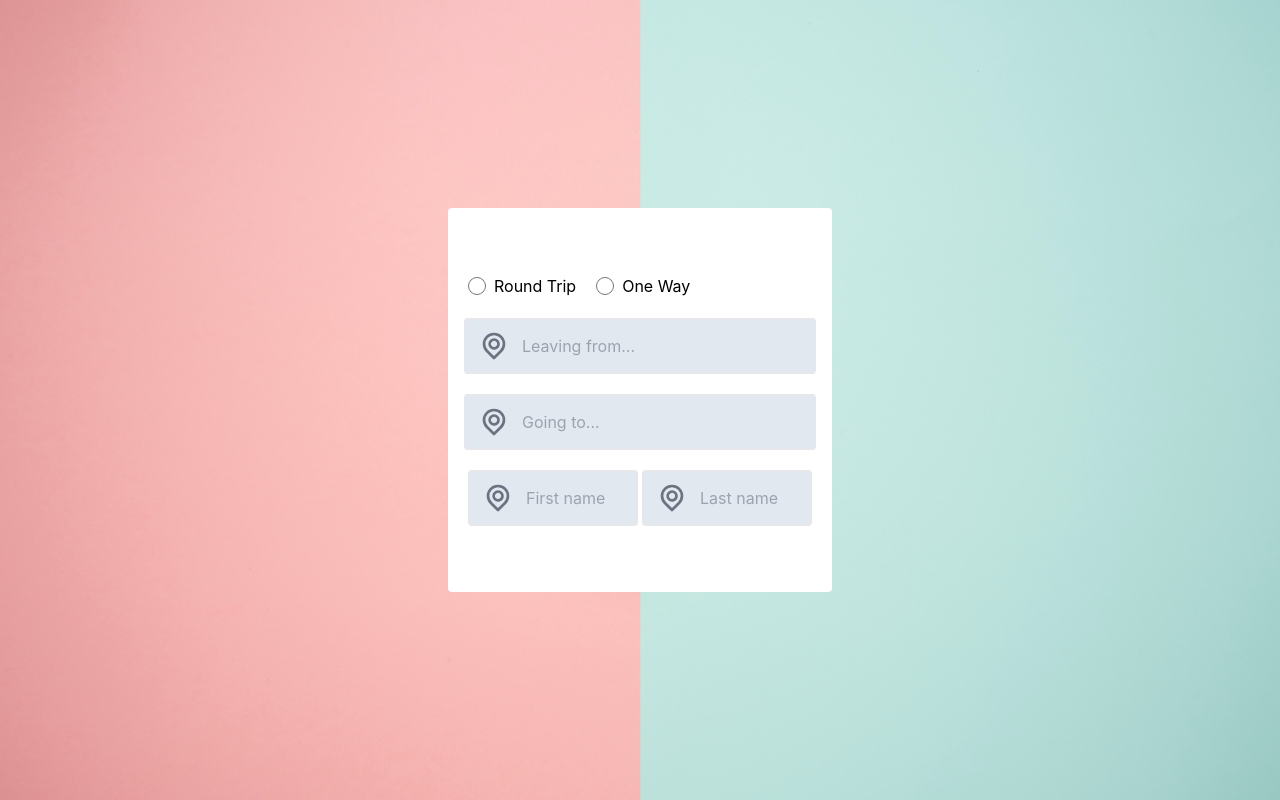
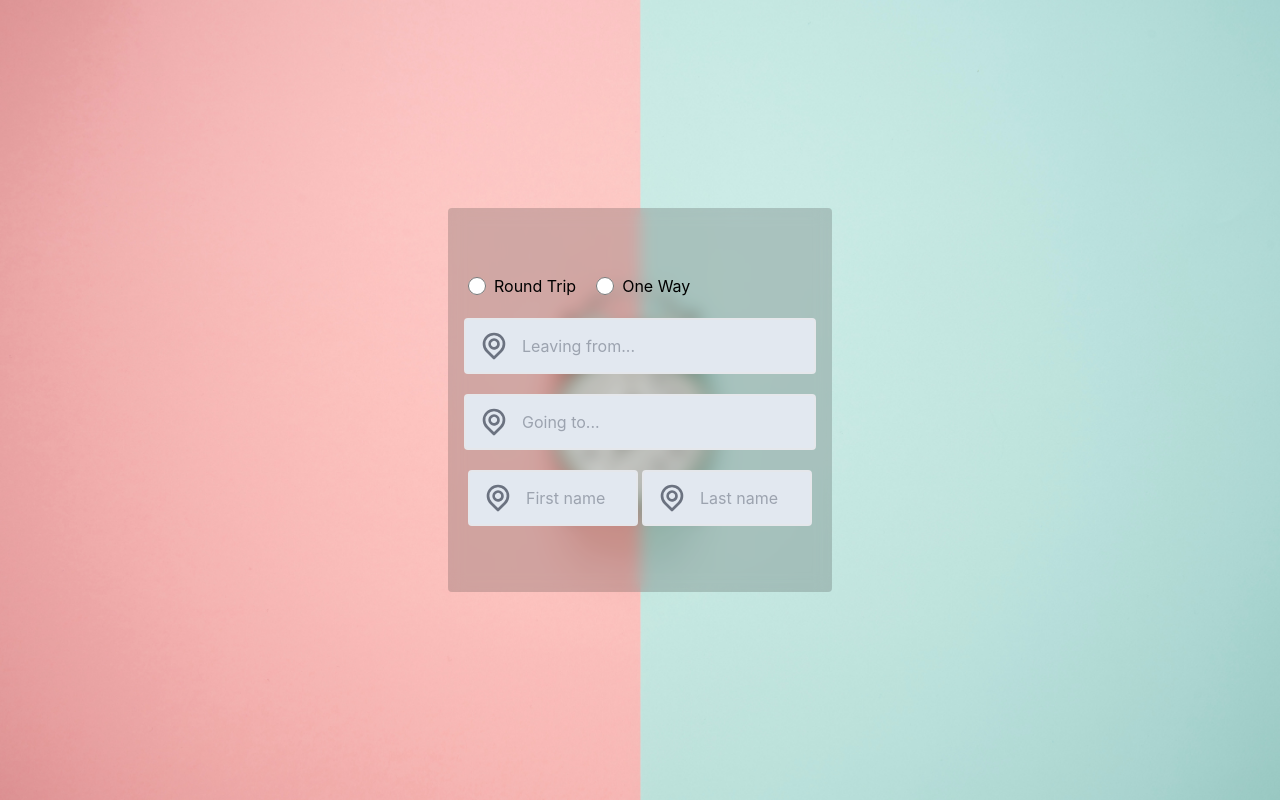
Before and after one commit to ghasemizade/React-pop, a React (Create React App) app in the folder tisell/: page / in a window 1280 px wide. Built offline with nearby package versions, Linux system fonts and the light colour scheme.

Commit message:
feat (backdrop filter blur)

```diff
--- a/tisell/src/components/Book.js
+++ b/tisell/src/components/Book.js
@@ -8,9 +8,10 @@ export default function Book() {
     return(
         <main className={clsx(
             "flex justify-center items-center flex-col",
-            "bg-[#fff]",
+            "bg-[#30303036]",
             "w-96 h-96",
-            "rounded"
+            "rounded",
+            "backdrop-blur"
         )}>
             <Radio />
             <Input placeholder={'Leaving from...'} label={"leave"}/>
@@ -19,13 +20,13 @@ export default function Book() {
                 "flex justify-center items-center",
                 "px-5"
             )}>
-                <Input placeholder={'First name'} />
+                <Input placeholder={'First name'} label={"firstname"}/>
 
                 <gap className={clsx(
                     "mx-0.5"
                 )}></gap>
 
-                <Input placeholder={'Last name'} />
+                <Input placeholder={'Last name'} label={"lastname"}/>
             </div>
         </main>
     )
```
